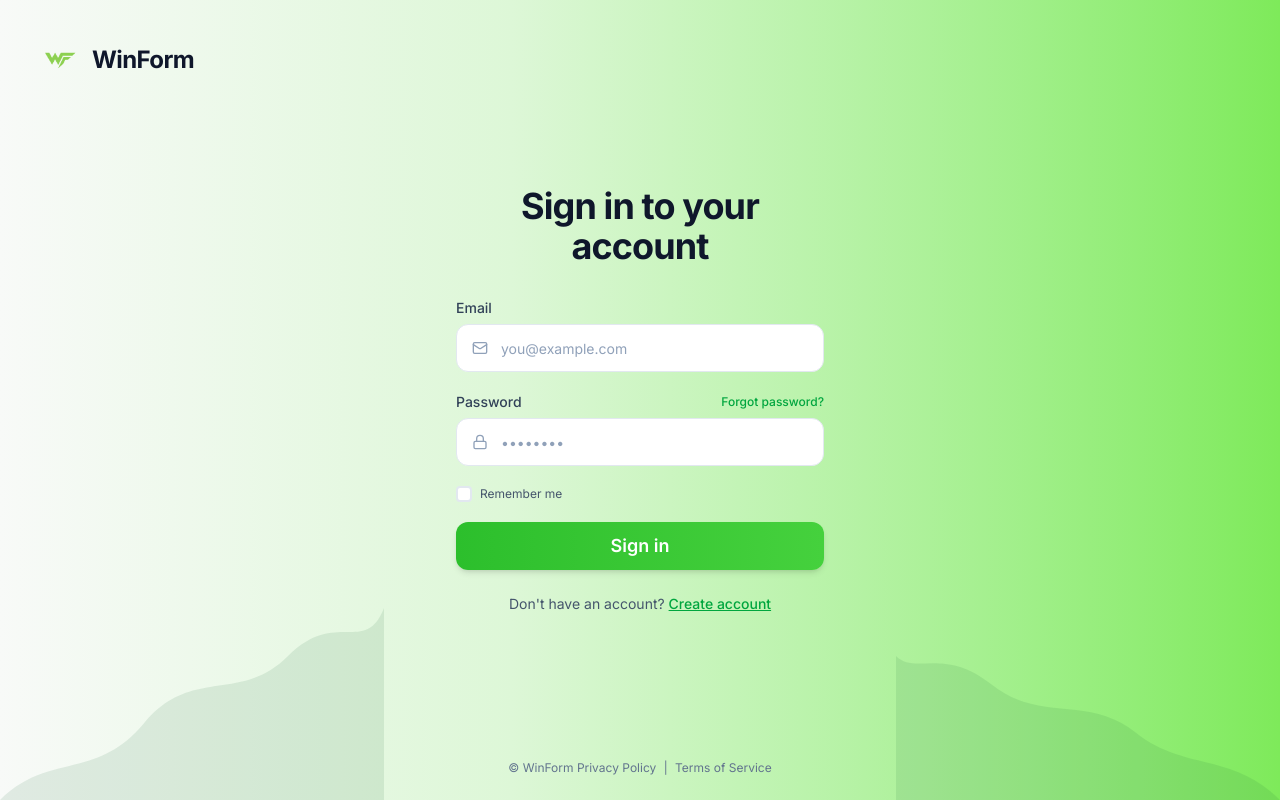
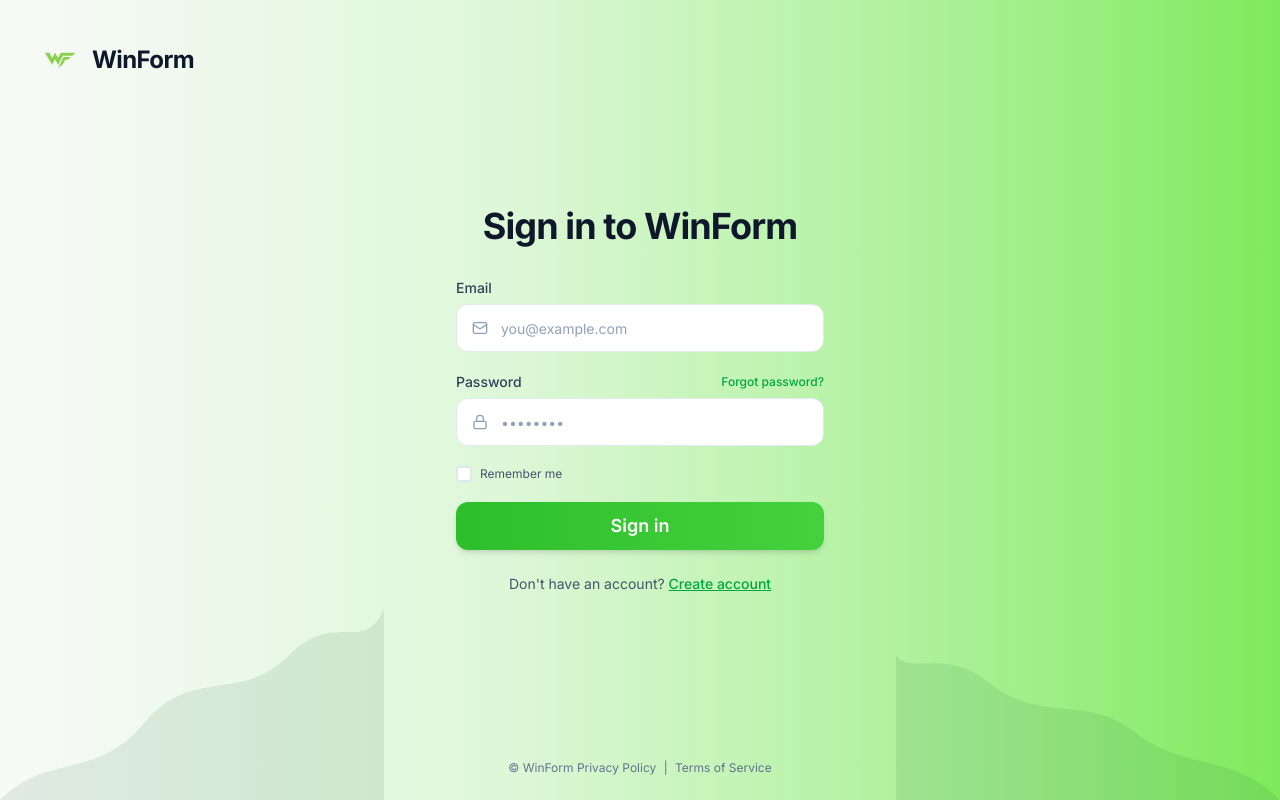
Before and after one commit to sammiensubuga/winform, a Next.js app: page /login in a window 1280 px wide. Built offline with nearby package versions, Linux system fonts and the light colour scheme; no server answers.

Commit message:
Update page.tsx

```diff
--- a/src/app/(auth)/login/page.tsx
+++ b/src/app/(auth)/login/page.tsx
@@ -63,7 +63,7 @@ export default function LoginPage() {
 
           <div className="text-center mb-8">
             <h1 className="text-4xl font-bold text-slate-900 tracking-tight mb-2">
-              Sign in to your account
+              Sign in to WinForm
             </h1>
           </div>
 
```
